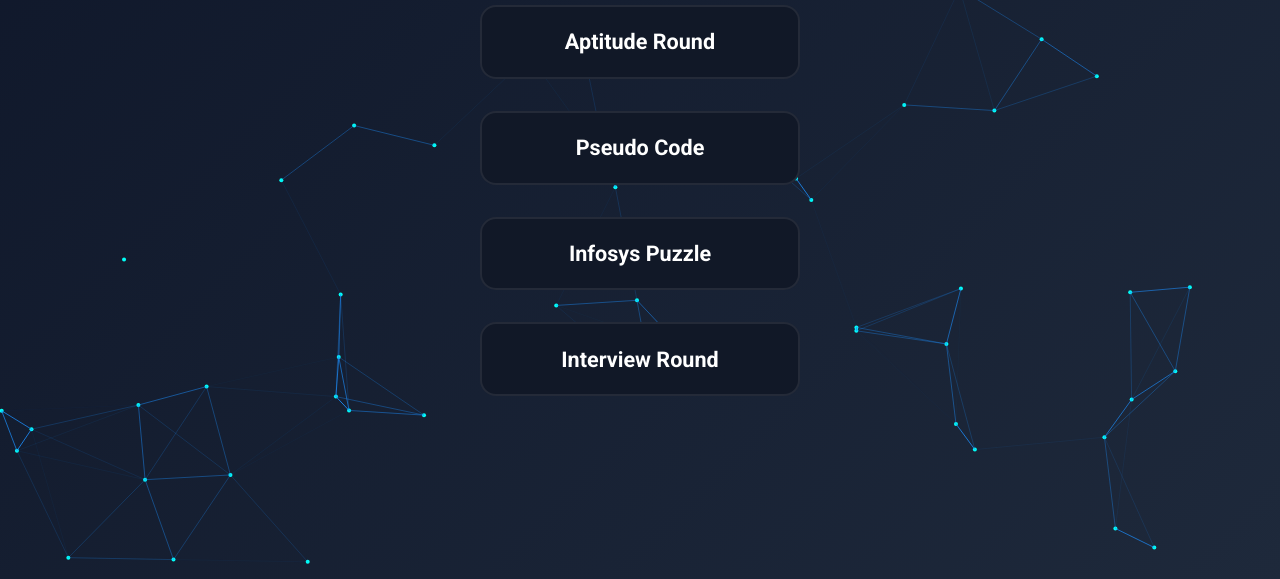
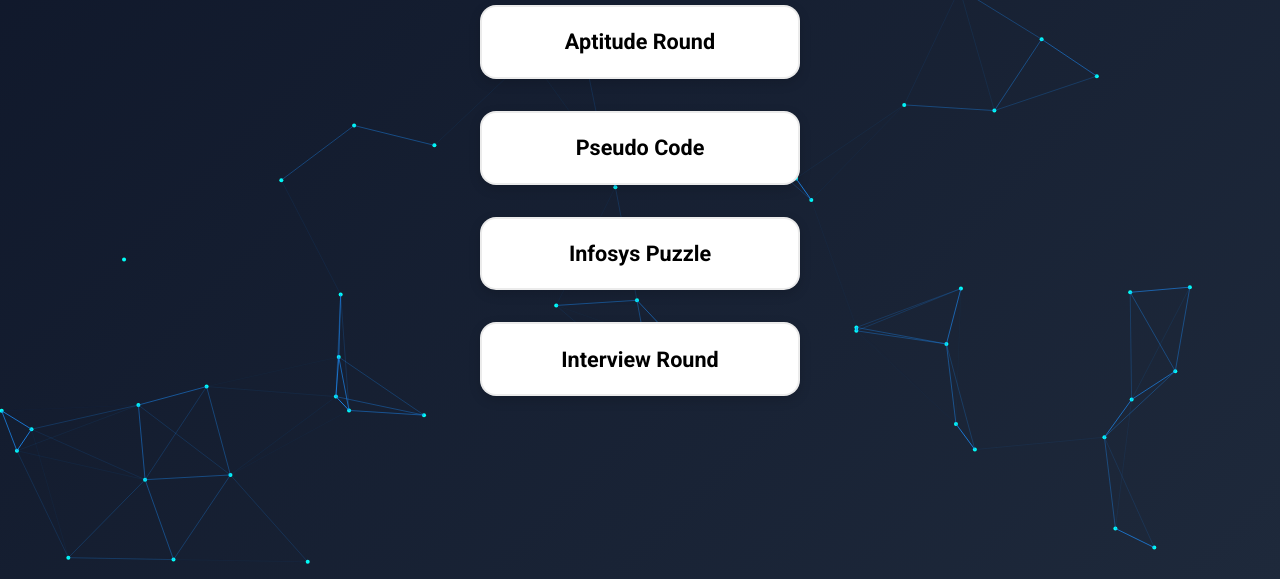
Before and after one commit to khanlukman/placemt-hire, a plain HTML site: page infosys.html in a window 1280 px wide. Shown: the part 221-800 px from the top of the page. Drawn offline with Linux system fonts and the light colour scheme.

Commit message:
Update infosys.html

```diff
--- a/infosys.html
+++ b/infosys.html
@@ -11,7 +11,6 @@
   --primary: #1e90ff;
   --bg-dark: #0f172a;
   --bg-light: #1e293b;
-  --card-bg: #111827;
   --text-light: #fff;
 }
 
@@ -110,17 +109,18 @@ main h1 {
   width: 320px;
   padding: 1.4rem 1.6rem;
   border-radius: 16px;
-  background: var(--card-bg);
-  border: 2px solid rgba(255,255,255,0.08);
+  background: #ffffff; /* white card */
+  border: 2px solid rgba(0,0,0,0.08);
   display: flex;
   align-items: center;
   justify-content: center;
   font-weight: 600;
   font-size: 1.35rem;
-  color: var(--text-light);
-  box-shadow: 0 0 0 transparent;
+  color: #000000; /* black text */
+  box-shadow: 0 4px 12px rgba(0,0,0,0.15);
   transition: transform 0.3s ease, box-shadow 0.4s ease, border 0.4s ease;
   cursor: pointer;
+  text-align: center;
 }
 
 /* Hover = outside glow only */
@@ -155,10 +155,7 @@ main h1 {
 
 @media(max-width:480px){
   main h1 { font-size:1.5rem; }
-  .stage-list {
-    flex-direction: column;
-    gap: 1rem;
-  }
+  .stage-list { flex-direction: column; gap: 1rem; }
   .stage { width:90%; font-size:1rem; padding:1rem; }
 }
 
```
